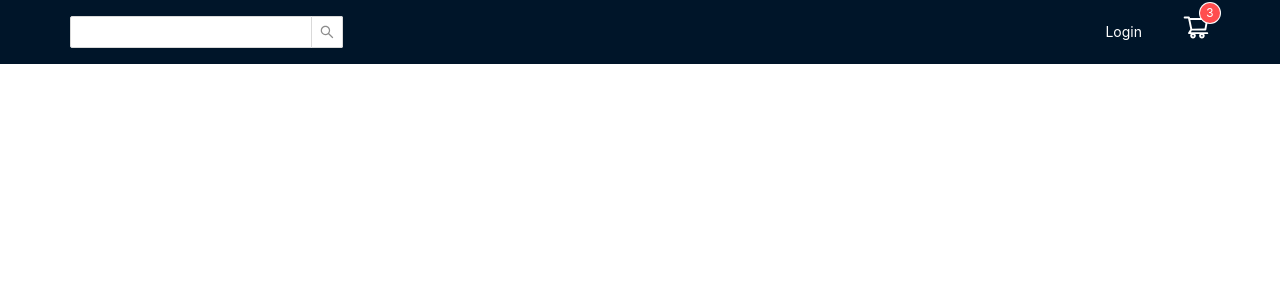
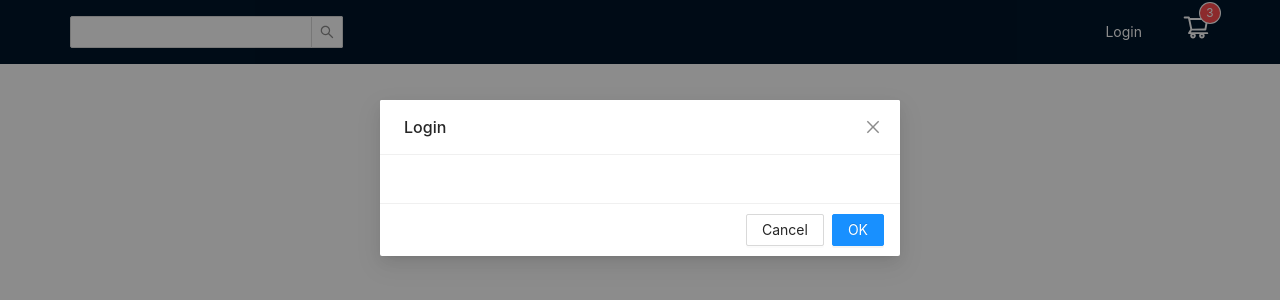
Before and after one commit to RahulFernando/shopping-cart, a React (Create React App) app: page / in a window 1280 px wide. Both pictures are taken after a click on the item "Login". Shown: the top 300 px of the page. Built offline with nearby package versions, Linux system fonts and the light colour scheme.

Commit message:
feat: dynamic modal

```diff
--- a/src/components/header/container.tsx
+++ b/src/components/header/container.tsx
@@ -1,6 +1,10 @@
 import React from 'react';
+import { useDispatch } from 'react-redux';
 import { Layout, Menu, Input, Badge } from 'antd';
 import { ShoppingCartOutlined } from '@ant-design/icons';
+
+// redux actions
+import { onClose, onOpen } from '../../reducers/modal';
 
 // style
 import './style.css';
@@ -9,6 +13,12 @@ const { Header } = Layout;
 const { Search } = Input;
 
 const Container = () => {
+  const dispatch = useDispatch();
+
+  const loginClickHandler = () => {
+    dispatch(onOpen());
+  };
+
   return (
     <Header>
       <div className="logo" />
@@ -16,7 +26,9 @@ const Container = () => {
         <Menu.Item className="search-item">
           <Search className="header-search" />
         </Menu.Item>
-        <Menu.Item style={{ marginLeft: 'auto' }}>Login</Menu.Item>
+        <Menu.Item onClick={loginClickHandler} style={{ marginLeft: 'auto' }}>
+          Login
+        </Menu.Item>
         <Menu.Item>
           <Badge count={3}>
             <ShoppingCartOutlined
--- a/src/components/modal/container.tsx
+++ b/src/components/modal/container.tsx
@@ -1,8 +1,21 @@
 import React from 'react';
+import { useDispatch, useSelector } from 'react-redux';
 import { Modal } from 'antd';
 
+// redux actions
+import { onClose } from '../../reducers/modal';
+
 const Container: React.FC = () => {
-  return <Modal title="Login" visible></Modal>;
+  const dispatch = useDispatch();
+  const isVisible = useSelector((state: any) => state.modal.isVisible);
+
+  return (
+    <Modal
+      title="Login"
+      visible={isVisible}
+      onCancel={() => dispatch(onClose())}
+    ></Modal>
+  );
 };
 
 export default Container;
--- a/src/layouts/index.tsx
+++ b/src/layouts/index.tsx
@@ -3,7 +3,7 @@ import { Layout } from 'antd';
 
 // components
 import AppHeader from '../components/header';
-// import Modal from '../components/modal';
+import Modal from '../components/modal';
 
 const { Content } = Layout;
 
@@ -15,7 +15,9 @@ const AppLayout: React.FC<Props> = ({ children }) => {
   return (
     <Layout className="layout">
       <AppHeader />
-      <Content></Content>
+      <Content>
+        <Modal />
+      </Content>
     </Layout>
   );
 };
--- a/src/reducers/index.ts
+++ b/src/reducers/index.ts
@@ -1,5 +1,6 @@
 import auth from './auth';
+import modal from './modal';
 
-const rootReducer = { auth };
+const rootReducer = { auth, modal };
 
 export default rootReducer;
--- /dev/null
+++ b/src/reducers/modal.ts
@@ -0,0 +1,27 @@
+import { createSlice } from '@reduxjs/toolkit';
+
+const initialState = {
+  isVisible: false,
+};
+
+const authSlice = createSlice({
+  name: 'modal',
+  initialState,
+  reducers: {
+    onOpen(state) {
+      return { ...state, isVisible: true };
+    },
+    onClose(state) {
+      return {
+        ...state,
+        isVisible: false,
+      };
+    },
+  },
+});
+
+const { actions, reducer } = authSlice;
+
+export const { onOpen, onClose } = actions;
+
+export default reducer;
```
